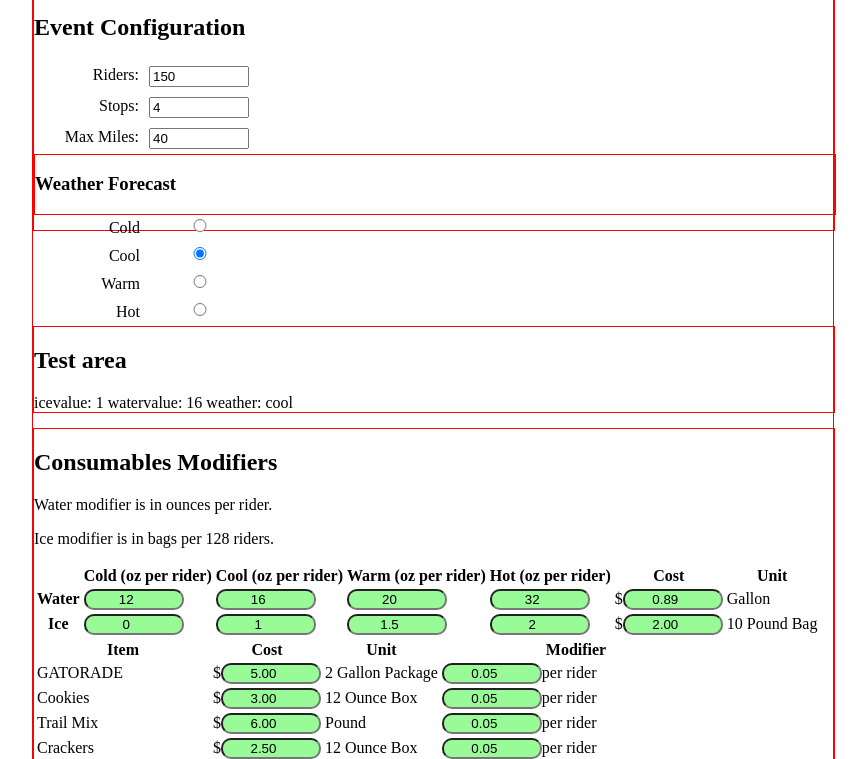
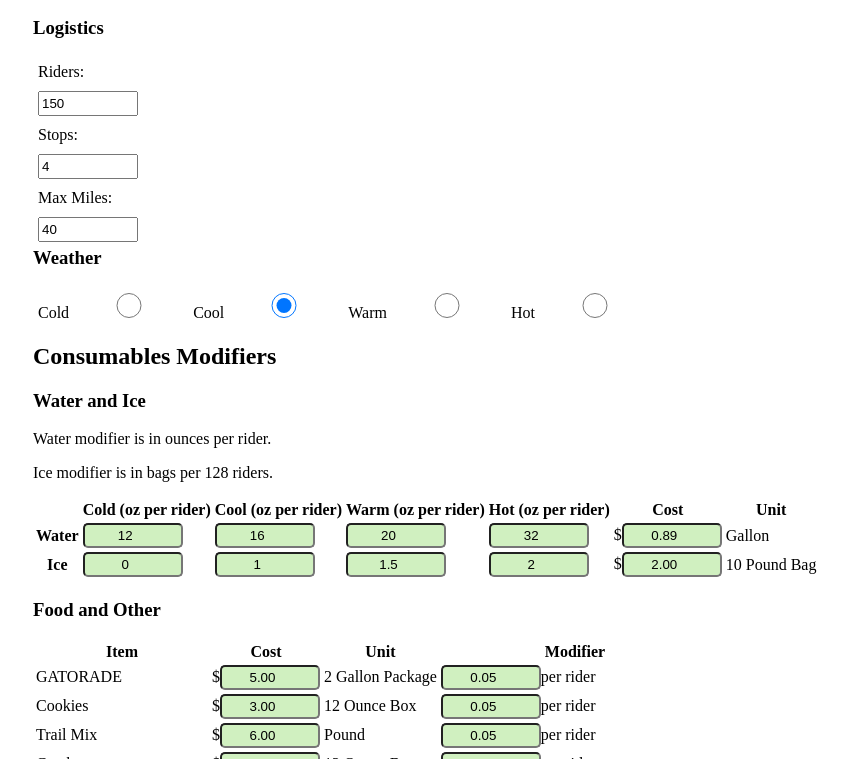
Before and after one commit to joshuarlowry/CyclingConsumablesEstimator, a plain HTML site: page ConsumablesEstimator.html in a window 1280 px wide. Shown: the part 103-862 px from the top of the page, without its empty margins (207-1074 px from the left). Drawn offline with nearby package versions, Linux system fonts and the light colour scheme.

Commit message:
CSS modifications

```diff
--- a/ConsumablesEstimator.html
+++ b/ConsumablesEstimator.html
@@ -6,35 +6,42 @@
             width: 800px;
             clear: both;
             margin: 15px auto;
-            border: 1px solid red;
         }
 
-            div[id=inputs] label {
-                text-align: right;
+             div[id=logistics] label {
+                text-align: left;
                 clear: both;
                 float: left;
                 margin: 5px;
                 width: 100px;
             }
 
-            div[id=inputs] input {
+            div[id=logistics] input {
+                clear: left;
                 float: left;
                 width: 100px;
+                height: 25px;
                 margin: 5px;
             }
 
-            div[id=consumablesCost] input {
+           div[id=weather] label {
+                margin: 5px;
                 width: 100px;
-                text-align: center;
-                border-radius: 10px;
-                background-color: palegreen;
             }
+
+            div[id=weather] input {
+                width: 100px;
+                height: 25px;
+                margin: 5px;
+            }
+
 
             div[id=tweaks] input {
                 width: 100px;
+                height: 25px;
                 text-align: center;
-                border-radius: 10px;
-                background-color: palegreen;
+                border-radius: 5px;
+                background-color: #d0f0c0;
             }
     </style>
     <script src="https://ajax.googleapis.com/ajax/libs/jquery/1.8.0/jquery.min.js"></script>
@@ -43,29 +50,19 @@
 
             updateCalculations();
             $('input:radio').change(function () {
-
-                //var weatherSelected = $("input[type='radio'][name='weather']:checked").val();
-
                 updateCalculations();
             });
             $("input").on('input', function () {
-                //$("#TEST").text($("#TEST").text() + $(this).text() + $(this).val() + "\n");
-
                 updateCalculations();
-
-                //update calcs
-                //update view
             });
         });
         function updateCalculations() {
-            //$("#TEST").text($("#TEST").text() + "Updating Values");
             var weatherSelected = $("input[type='radio'][name='weather']:checked").val();
             var waterValue = getWaterValue(weatherSelected);
             var iceValue = getIceValue(weatherSelected);
 
             var mileageMod = miles.value / avgMiles.value;
 
-            $("#TEST").text(" icevalue: " + iceValue + " watervalue: " + waterValue + " weather: " + weatherSelected);
             waterCount.text = waterCalc(riders.value, waterValue, stops.value, mileageMod);
             waterCostTotal.text = waterCount.text * waterCost.value;
             iceCount.text = iceCalc(waterCount.text, iceValue, stops.value);
@@ -138,16 +135,13 @@
         function gatoradeCalc(waterValue, stops)
         {
             return Math.floor(Math.round(waterValue*0.5*0.67)/stops)*stops+1
-            //(INT(ROUND(C$15*0.5*0.67,0)/Rest_Stops))*Rest_Stops+1
         }
         function foodCalc(riders, consumableMod, mileageMod, stops)
         {
-            //INT(ROUND(Riders*H18*(Ride_Distance/Standard_Distance)+0.5,0)/Rest_Stops)+1)*Rest_Stops
             return Math.floor(Math.round(riders*consumableMod*mileageMod)/stops + 1) * stops;
         }
         function cupCalc(trailmixValue, cupMod)
         {
-            //INT(ROUND($C19*16/(100*$H$24)+0.49,0))
             return Math.floor(Math.round(trailmixValue * 16 / (100 * cupMod) + 0.49));
         }
 
@@ -158,25 +152,26 @@
 <body>
     <div>
         <h1>Consumables Calculator</h1>
-        <div id="inputs">
+        <div>
             <h2>Event Configuration</h2>
-            <label for="riders">Riders:</label><input id="riders" type="number" min="25" max="350" value="150" />
-            <label for="stops">Stops:</label><input id="stops" type="number" min="1" max="10" value="4" />
-            <label for="miles">Max Miles:</label><input id="miles" type="number" min="1" max="100" value="40" />
+
+            <div id="logistics">
+                <h3>Logistics</h3>
+                <label for="riders">Riders:</label><input id="riders" type="number" min="25" max="350" value="150" />
+                <label for="stops">Stops:</label><input id="stops" type="number" min="1" max="10" value="4" />
+                <label for="miles">Max Miles:</label><input id="miles" type="number" min="1" max="100" value="40" />
+            </div>
             <div id="weather">
-                <h3>Weather Forecast</h3>
+                <h3>Weather</h3>
                 <label for="cold">Cold</label><input type="radio" value="cold" name="weather" id="weatherRadio" />
                 <label for="cool">Cool</label><input type="radio" value="cool" name="weather" id="weatherRadio" checked="checked" />
                 <label for="warm">Warm</label><input type="radio" value="warm" name="weather" id="weatherRadio" />
                 <label for="hot">Hot</label><input type="radio" value="hot" name="weather" id="weatherRadio" />
             </div>
         </div>
-        <div>
-            <h2>Test area</h2>
-            <a id="TEST" />
-        </div>
         <div id="tweaks">
             <h2>Consumables Modifiers</h2>
+            <h3>Water and Ice</h3>
             <p>Water modifier is in ounces per rider.</p>
             <p>Ice modifier is in bags per 128 riders.</p>
             <table>
@@ -200,7 +195,7 @@
                     <td>10 Pound Bag</td>
                 </tr>
             </table>
-
+            <h3>Food and Other</h3>
             <table>
                 <tr><th>Item</th><th>Cost</th><th>Unit</th><th>Modifier</th></tr>
                 <tr>
```
